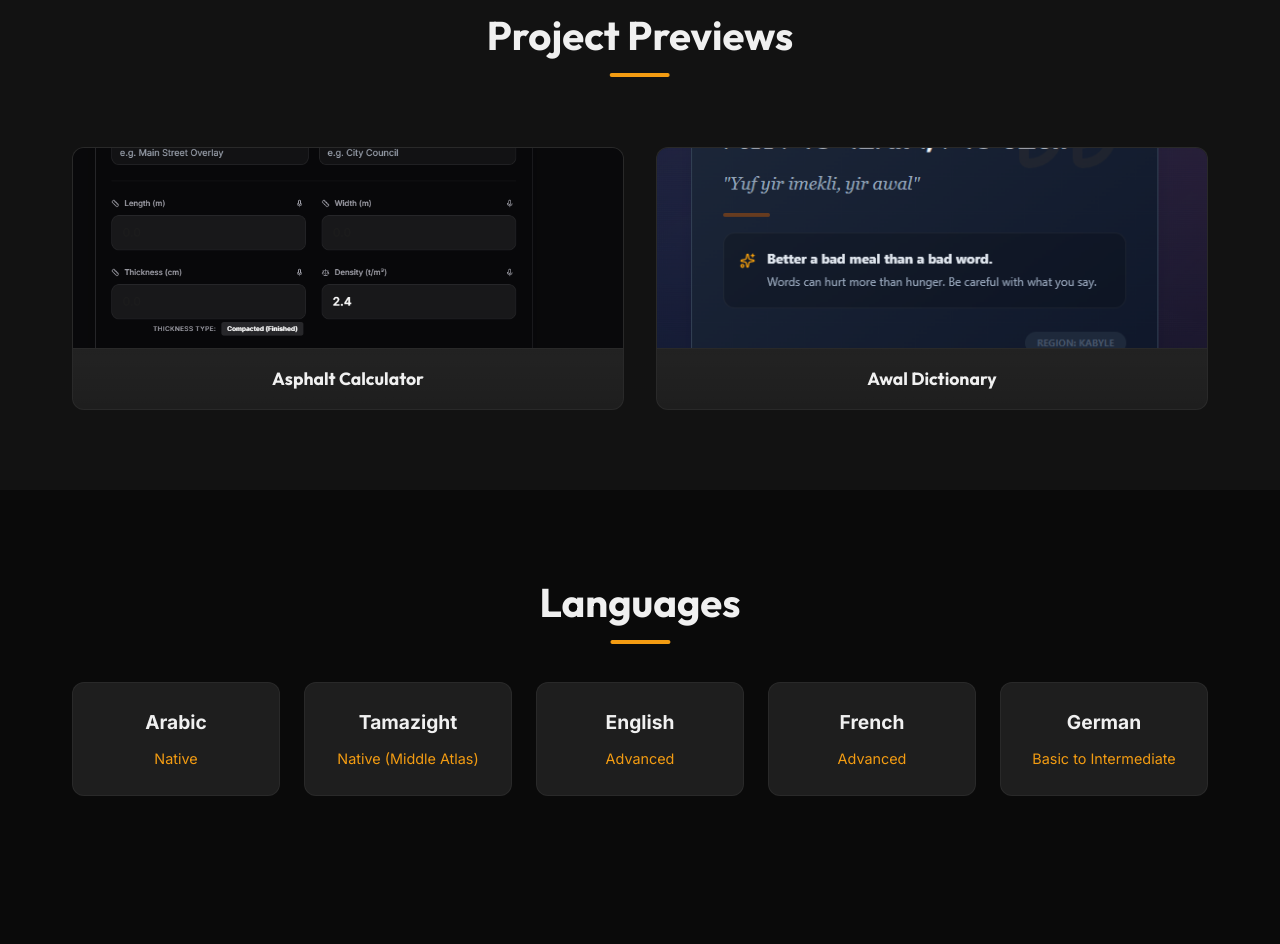
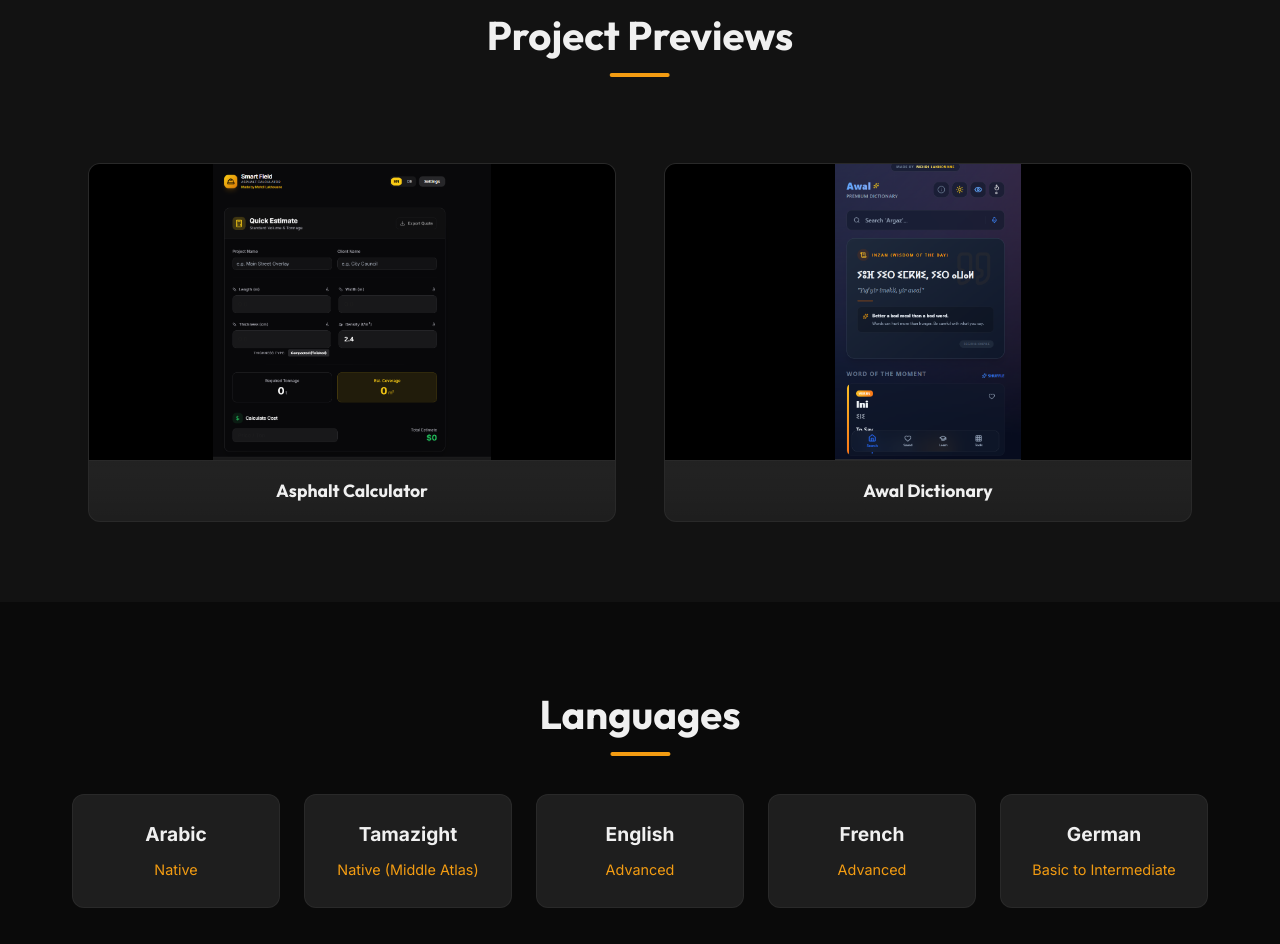
Before and after one commit to Lakhouane-Mehdi/MehdiPortfolio, a website: page index.html in a window 1280 px wide. Shown: the part 8894-9838 px from the top of the page. Drawn offline with Linux system fonts and the light colour scheme.

Commit message:
Enlarge gallery images for better visibility

```diff
--- a/style_additions.css
+++ b/style_additions.css
@@ -232,9 +232,11 @@
 /* Project Gallery */
 .gallery-grid {
     display: grid;
-    grid-template-columns: repeat(auto-fit, minmax(300px, 1fr));
-    gap: 2rem;
-    margin-top: 2rem;
+    grid-template-columns: repeat(auto-fit, minmax(450px, 1fr));
+    /* Wider capability */
+    gap: 3rem;
+    margin-top: 3rem;
+    padding: 0 1rem;
 }
 
 .gallery-item {
@@ -243,6 +245,12 @@
     overflow: hidden;
     transition: transform 0.3s ease, box-shadow 0.3s ease;
     border: 1px solid rgba(255, 255, 255, 0.05);
+}
+
+@media (max-width: 768px) {
+    .gallery-grid {
+        grid-template-columns: 1fr;
+    }
 }
 
 .gallery-item:hover {
@@ -259,15 +267,17 @@
 .gallery-img-wrapper {
     position: relative;
     width: 100%;
-    height: 200px;
-    /* Consistent height */
+    height: auto;
+    aspect-ratio: 16/9;
+    /* Standard screenshot ratio */
     overflow: hidden;
+    background: #000;
 }
 
 .gallery-img-wrapper img {
     width: 100%;
     height: 100%;
-    object-fit: cover;
+    object-fit: contain;
     transition: transform 0.5s ease;
 }
 
```
